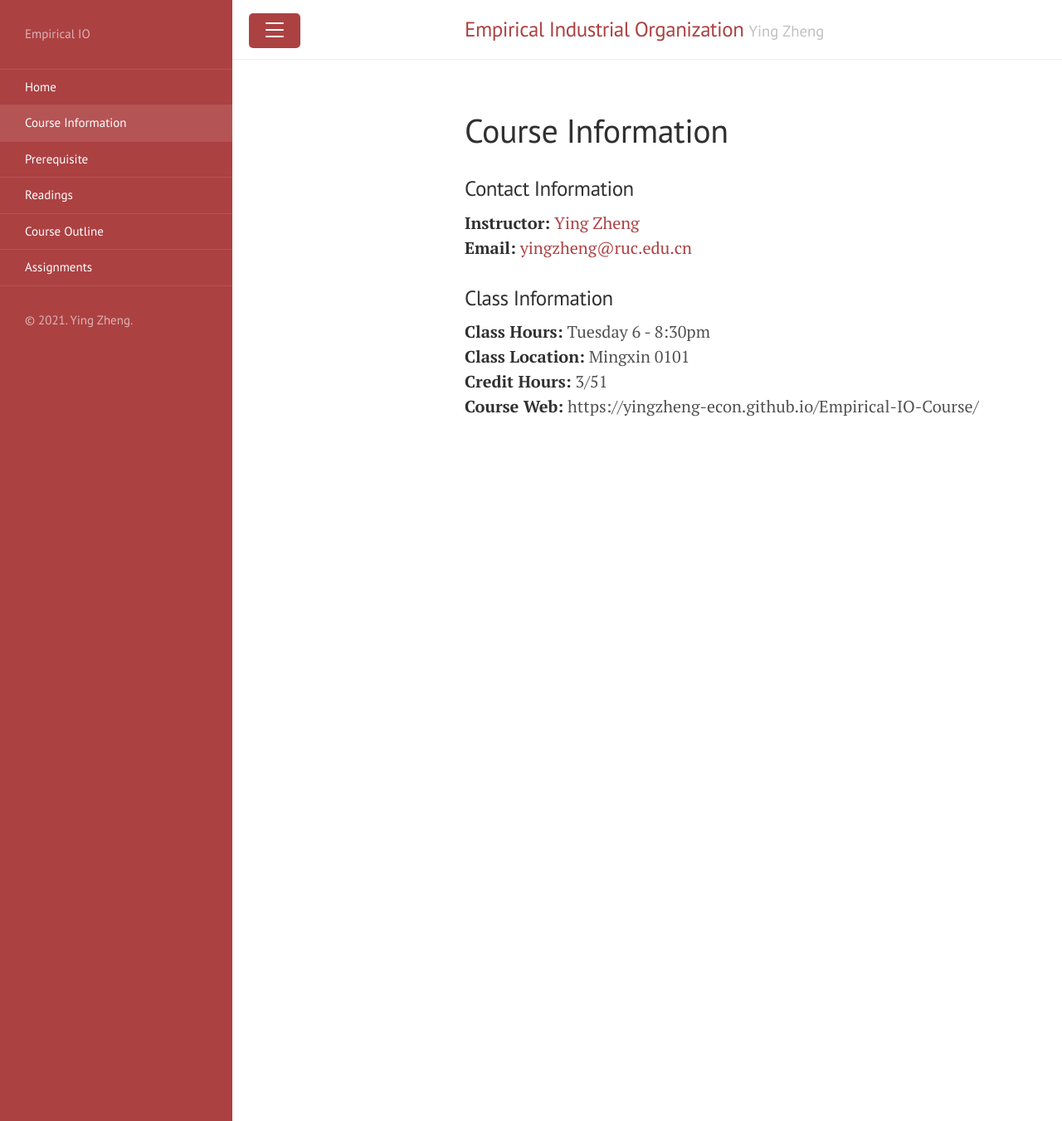
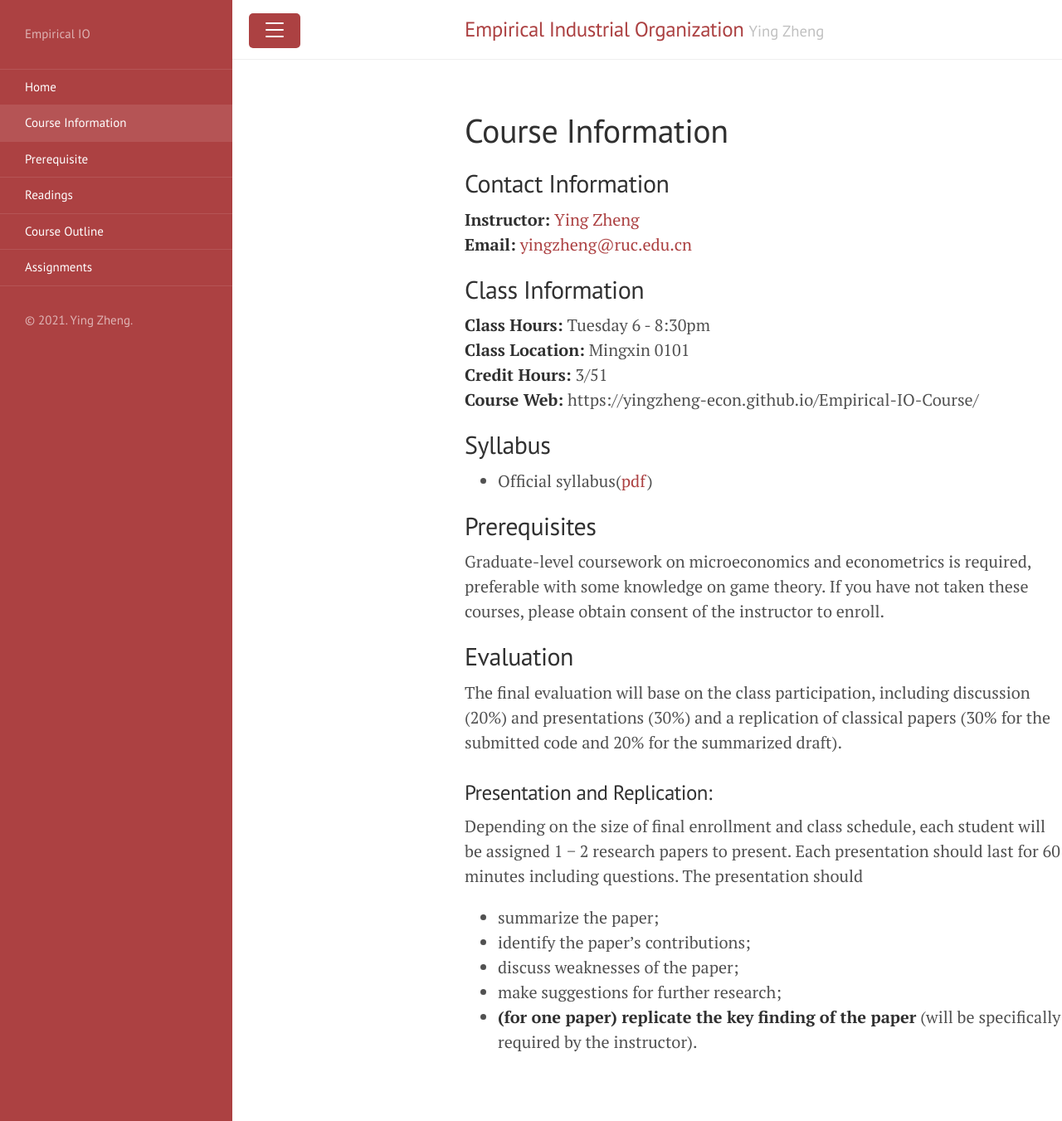
Before and after one commit to yingzheng-econ/Empirical-IO-Course, a Jekyll site: the page built from Course_info.md, in a window 1280 px wide and 1351 px high. Shown: the whole window at 83% size. Built offline with Jekyll 4.4.1, drawn with Linux system fonts in a browser that asks for light colours.

Commit message:
update info

```diff
--- a/Course_info.md
+++ b/Course_info.md
@@ -4,12 +4,29 @@ title: Course Information
 order: 1
 ---
 
-### Contact Information
+## Contact Information
 **Instructor:** [Ying Zheng](https://yingzheng-econ.github.io)
 **Email:** [yingzheng@ruc.edu.cn](mailto:yingzheng@ruc.edu.cn)
 
-### Class Information
+## Class Information
 **Class Hours:** Tuesday 6 - 8:30pm
 **Class Location:** Mingxin 0101
 **Credit Hours:** 3/51
-  **Course Web:** https://yingzheng-econ.github.io/Empirical-IO-Course/
+**Course Web:** https://yingzheng-econ.github.io/Empirical-IO-Course/
+
+## Syllabus
+- Official syllabus([pdf](/Syllabus-EIO-RUC-2021-Fall-EN.pdf))
+
+## Prerequisites
+Graduate-level coursework on microeconomics and econometrics is required, preferable with some knowledge on game theory. If you have not taken these courses, please obtain consent of the instructor to enroll.
+
+## Evaluation
+The final evaluation will base on the class participation, including discussion (20%) and presentations (30%) and a replication of classical papers (30% for the submitted code and 20% for the summarized draft).
+
+### Presentation and Replication:
+Depending on the size of final enrollment and class schedule, each student will be assigned 1 − 2 research papers to present. Each presentation should last for 60 minutes including questions. The presentation should
+- summarize the paper;
+- identify the paper’s contributions;
+- discuss weaknesses of the paper;
+- make suggestions for further research;
+- **(for one paper) replicate the key finding of the paper** (will be specifically required by the instructor).
```
Also changed, not shown: 1 other file.
